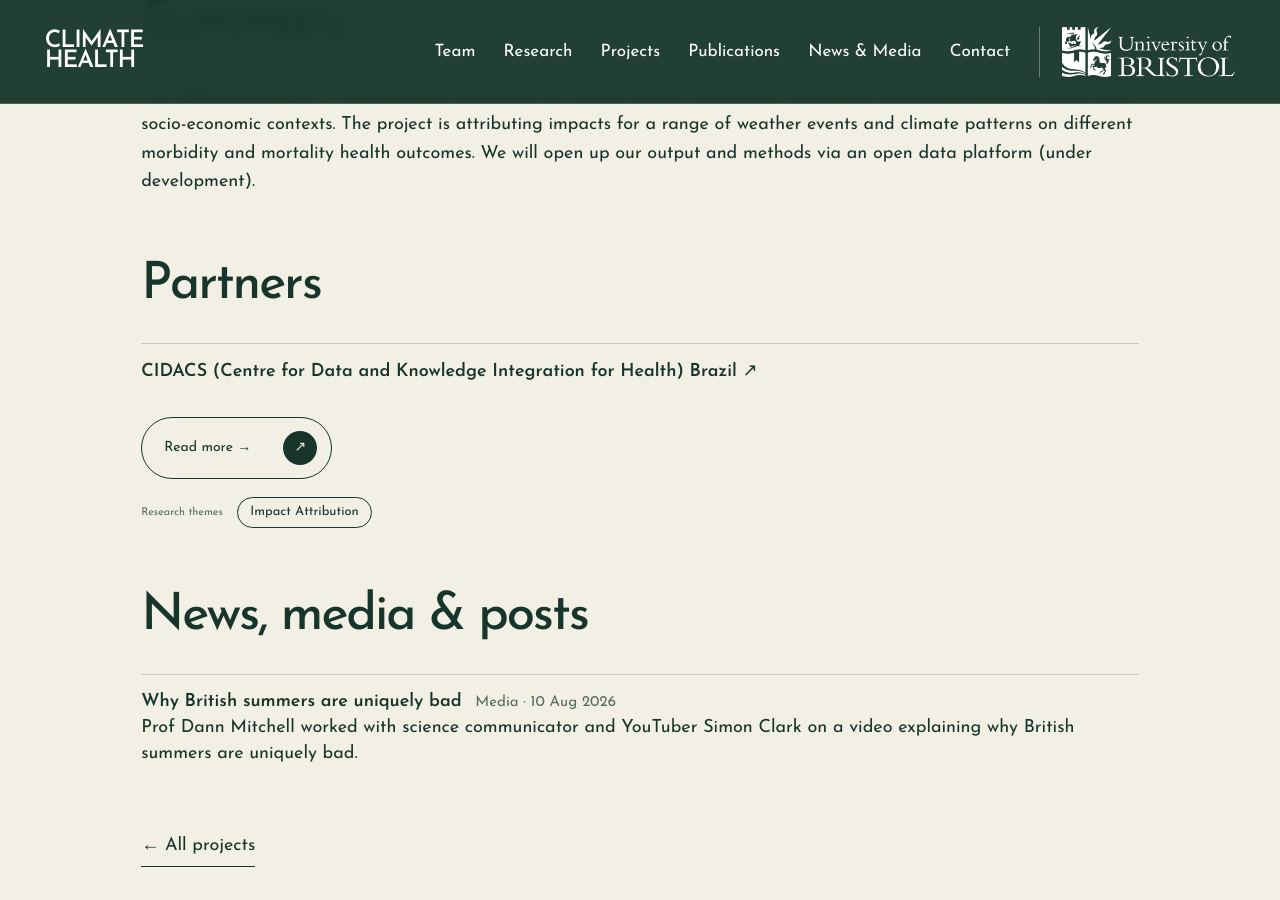
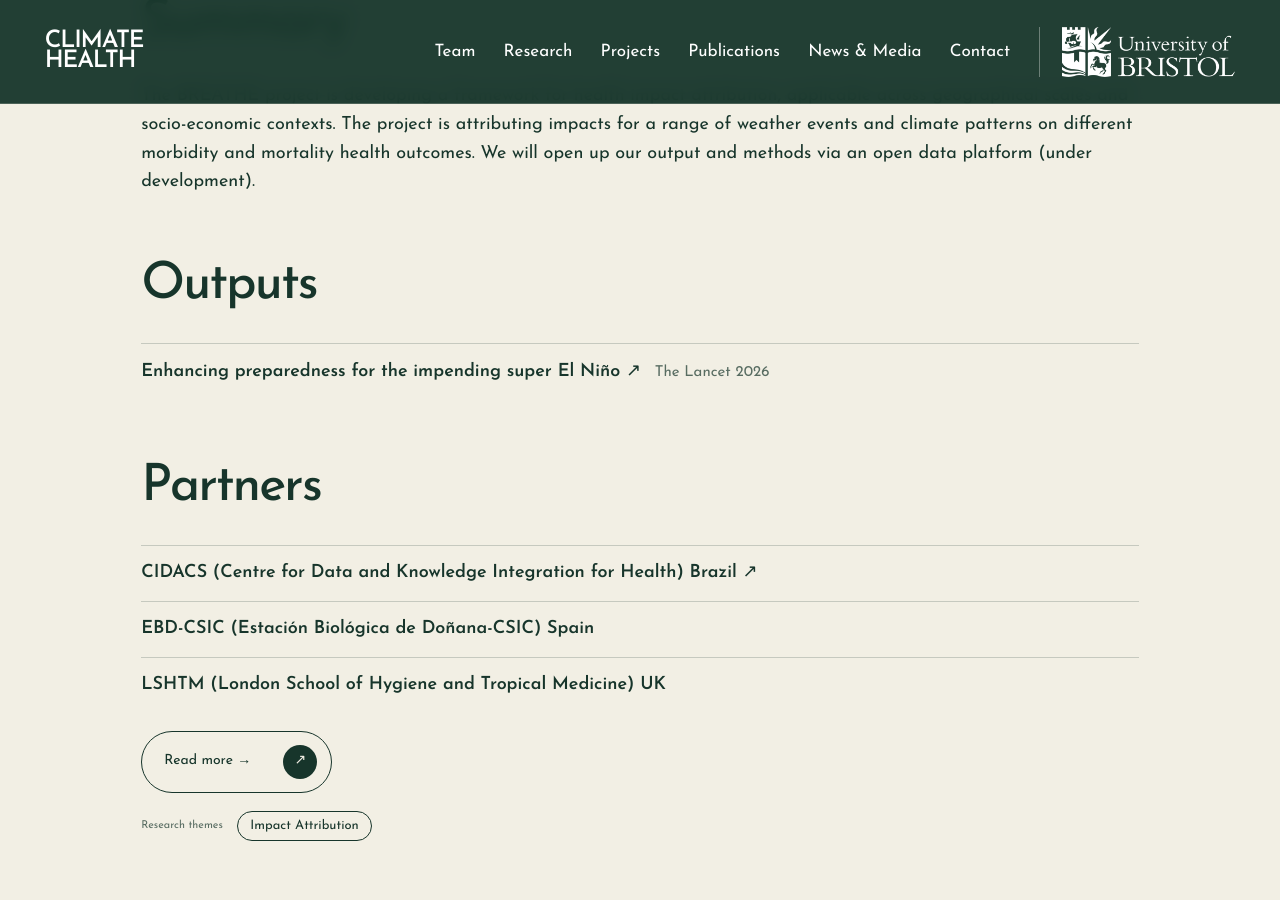
Before and after one commit to alexodavies/bristol-climate-health-page, a Jekyll site: the page built from _projects/breathe.md, in a window 1280 px wide and 900 px high, scrolled down 975 px. Built offline with Jekyll 4.4.1, drawn with Linux system fonts in a browser that asks for light colours.

Commit message:
Update breathe.md

```diff
--- a/_projects/breathe.md
+++ b/_projects/breathe.md
@@ -13,8 +13,8 @@
 collaborators: [Mauricio Barreto, Katja Frieler, Antonio Gasparrini, Myer Glickman, Andy Haines, Veronika Huber, Ludmilla Jacobson, Mark New, Antje Weisheimer, Roberto Andrade, Jony Arrais, Huiqi Chen, Seongha Cho, Lei Gu, Zoe Haskell-Craig, Veronika Huber, Vijendra Ingole, Nick Leach, Queen Marekerah, Pierre Masselot, Dan McMyler, Danilo Nascimento, Kenechi Omeke, Jean Souza dos Reis, Jan Volkholz]   # affiliates and other collaborators: member file names or plain names (affiliates listed in team also show here)
 start: 2025-03    # YYYY-MM (Duration)
 end:             # YYYY-MM (blank = ongoing)
-partners: [{name: CIDACS (Centre for Data and Knowledge Integration for Health) Brazil, url: "https://cidacs.bahia.fiocruz.br/english/"},]          # e.g. [Met Office, {name: UKHSA, url: https://www.gov.uk/ukhsa}]
-outputs: []           # e.g. [{title: Paper title, url: https://doi.org/..., note: Journal 2026}]
+partners: [{name: CIDACS (Centre for Data and Knowledge Integration for Health) Brazil, url: "https://cidacs.bahia.fiocruz.br/english/"}, {name: EBD-CSIC (Estación Biológica de Doñana-CSIC) Spain}, {name: LSHTM (London School of Hygiene and Tropical Medicine) UK}]          # e.g. [Met Office, {name: UKHSA, url: https://www.gov.uk/ukhsa}]
+outputs: [{title: Enhancing preparedness for the impending super El Niño, url: "https://doi.org/10.1016/S0140-6736(26)01826-X", note: The Lancet 2026}]           # e.g. [{title: Paper title, url: https://doi.org/..., note: Journal 2026}]
 photos: []            # e.g. [{image: /assets/images/my-photo.jpg, caption: A caption}]
 ---
 The BREATHE project is developing a framework for health impact attribution, applicable across geographical scales and socio-economic contexts. The project is attributing impacts for a range of weather events and climate patterns on different morbidity and mortality health outcomes. We will open up our output and methods via an open data platform (under development).
```
